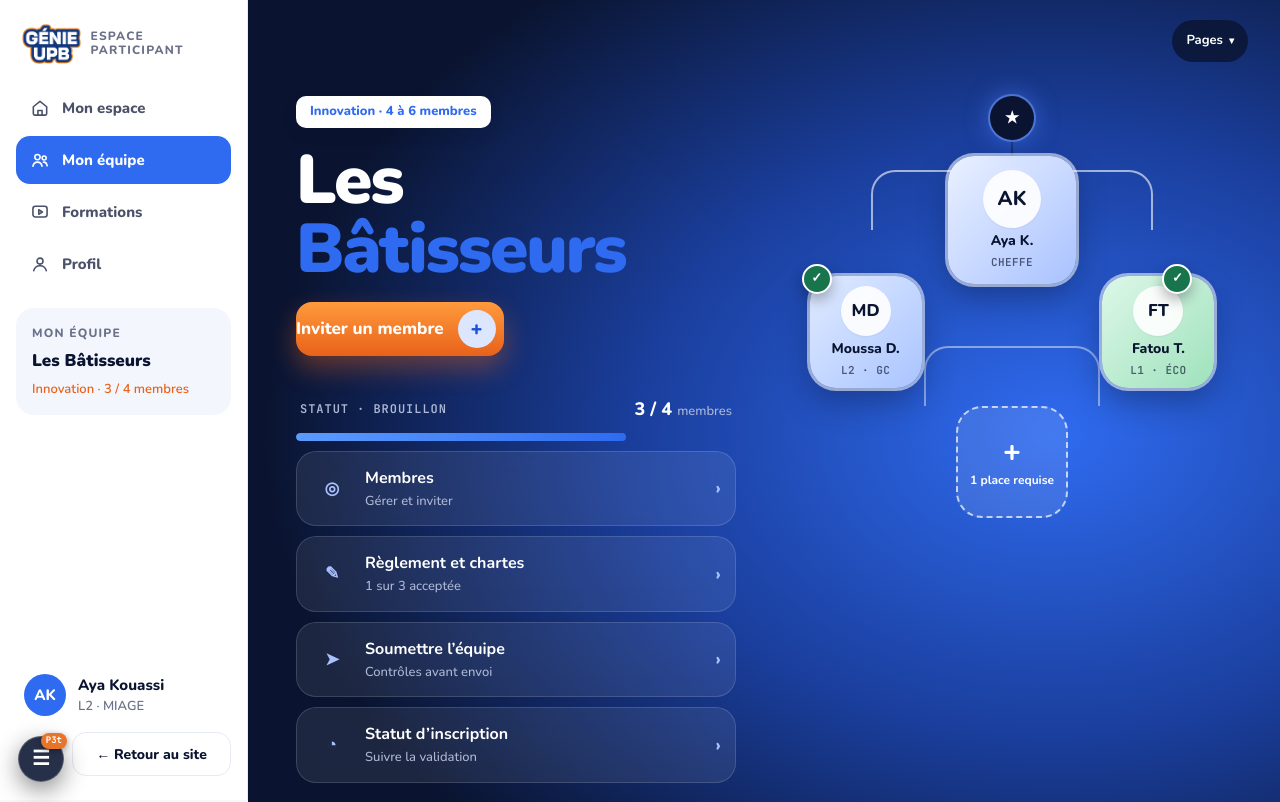
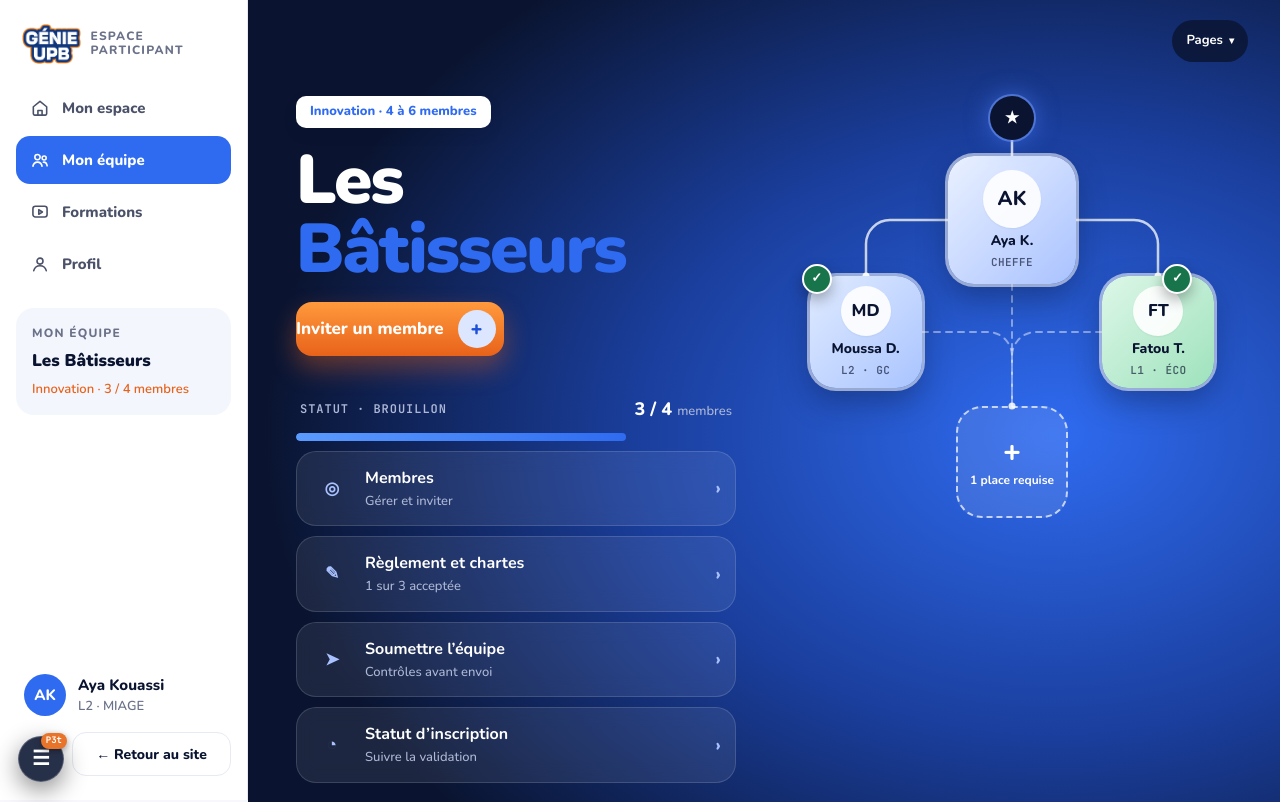
Before and after one commit to G4MA5/Genie_upbv2, a React (Vite) app: page /espace/equipe in a window 1280 px wide. Shown: the top 802 px of the page. Built offline with nearby package versions, Linux system fonts and the light colour scheme.

Commit message:
fix(equipe): arborescence vectorielle precise reliant proprement les membres de l'equipe

```diff
--- a/src/pages/candidat/MonEquipe.tsx
+++ b/src/pages/candidat/MonEquipe.tsx
@@ -212,14 +212,73 @@ export default function MonEquipe() {
             ARBORESCENCE 3D DE L'ÉQUIPE (Col 2 / Row 1-4 sur Desktop)
             ==================================================================== */}
         <div className="xl:col-start-2 xl:row-start-1 xl:row-span-4 justify-self-center relative w-[440px] max-w-full h-[430px] my-3 xl:my-0 mt-1.5">
-          {/* Ligne verticale supérieure reliant l'étoile au sommet */}
-          <div className="absolute left-1/2 top-[22px] w-[2px] h-[52px] -ml-[1px] bg-[#0A1430]/50" />
+          {/* Arborescence vectorielle haute précision reliant tous les membres */}
+          <svg
+            viewBox="0 0 440 430"
+            fill="none"
+            xmlns="http://www.w3.org/2000/svg"
+            className="absolute inset-0 w-full h-full pointer-events-none z-[1]"
+          >
+            {/* 1. Ligne verticale reliant l'étoile au sommet de la cheffe Aya K. */}
+            <line
+              x1="220"
+              y1="34"
+              x2="220"
+              y2="60"
+              stroke="rgba(255, 255, 255, 0.85)"
+              strokeWidth="2.5"
+              strokeLinecap="round"
+            />
 
-          {/* Arche horizontale intermédiaire vers Moussa D. et Fatou T. */}
-          <div className="absolute left-[18%] right-[18%] top-[74px] h-[60px] border-2 border-white/60 border-b-0 rounded-t-[24px]" />
+            {/* 2. Arche supérieure reliant la cheffe Aya K. à Moussa D. et Fatou T. */}
+            {/* Branche gauche vers Moussa D. : atterrit pile au centre supérieur de sa carte (X=74, Y=180) */}
+            <path
+              d="M 220 124 L 98 124 A 24 24 0 0 0 74 148 L 74 180"
+              stroke="rgba(255, 255, 255, 0.75)"
+              strokeWidth="2.5"
+              strokeLinecap="round"
+            />
+            {/* Branche droite vers Fatou T. : atterrit pile au centre supérieur de sa carte (X=366, Y=180) */}
+            <path
+              d="M 220 124 L 342 124 A 24 24 0 0 1 366 148 L 366 180"
+              stroke="rgba(255, 255, 255, 0.75)"
+              strokeWidth="2.5"
+              strokeLinecap="round"
+            />
 
-          {/* Arche inférieure vers le slot libre */}
-          <div className="absolute left-[30%] right-[30%] top-[250px] h-[60px] border-2 border-white/45 border-b-0 rounded-t-[24px]" />
+            {/* 3. Ligne centrale verticale directe : relie la cheffe au 4e slot */}
+            <line
+              x1="220"
+              y1="188"
+              x2="220"
+              y2="310"
+              stroke="rgba(255, 255, 255, 0.45)"
+              strokeWidth="2"
+              strokeDasharray="6 6"
+              strokeLinecap="round"
+            />
+
+            {/* 4. Arche inférieure : relie Moussa D. et Fatou T. vers le sommet du 4e slot */}
+            <path
+              d="M 130 236 L 196 236 A 24 24 0 0 1 220 260 L 220 310"
+              stroke="rgba(255, 255, 255, 0.45)"
+              strokeWidth="2"
+              strokeDasharray="6 6"
+              strokeLinecap="round"
+            />
+            <path
+              d="M 310 236 L 244 236 A 24 24 0 0 0 220 260"
+              stroke="rgba(255, 255, 255, 0.45)"
+              strokeWidth="2"
+              strokeDasharray="6 6"
+              strokeLinecap="round"
+            />
+
+            {/* Points d'ancrage lumineux discrets aux jonctions des cartes */}
+            <circle cx="74" cy="180" r="3.5" fill="white" />
+            <circle cx="366" cy="180" r="3.5" fill="white" />
+            <circle cx="220" cy="310" r="3.5" fill="rgba(255, 255, 255, 0.85)" />
+          </svg>
 
           {/* Badge étoile au-dessus du capitaine */}
           <div className="absolute left-1/2 top-0 -translate-x-1/2 z-10">
```
